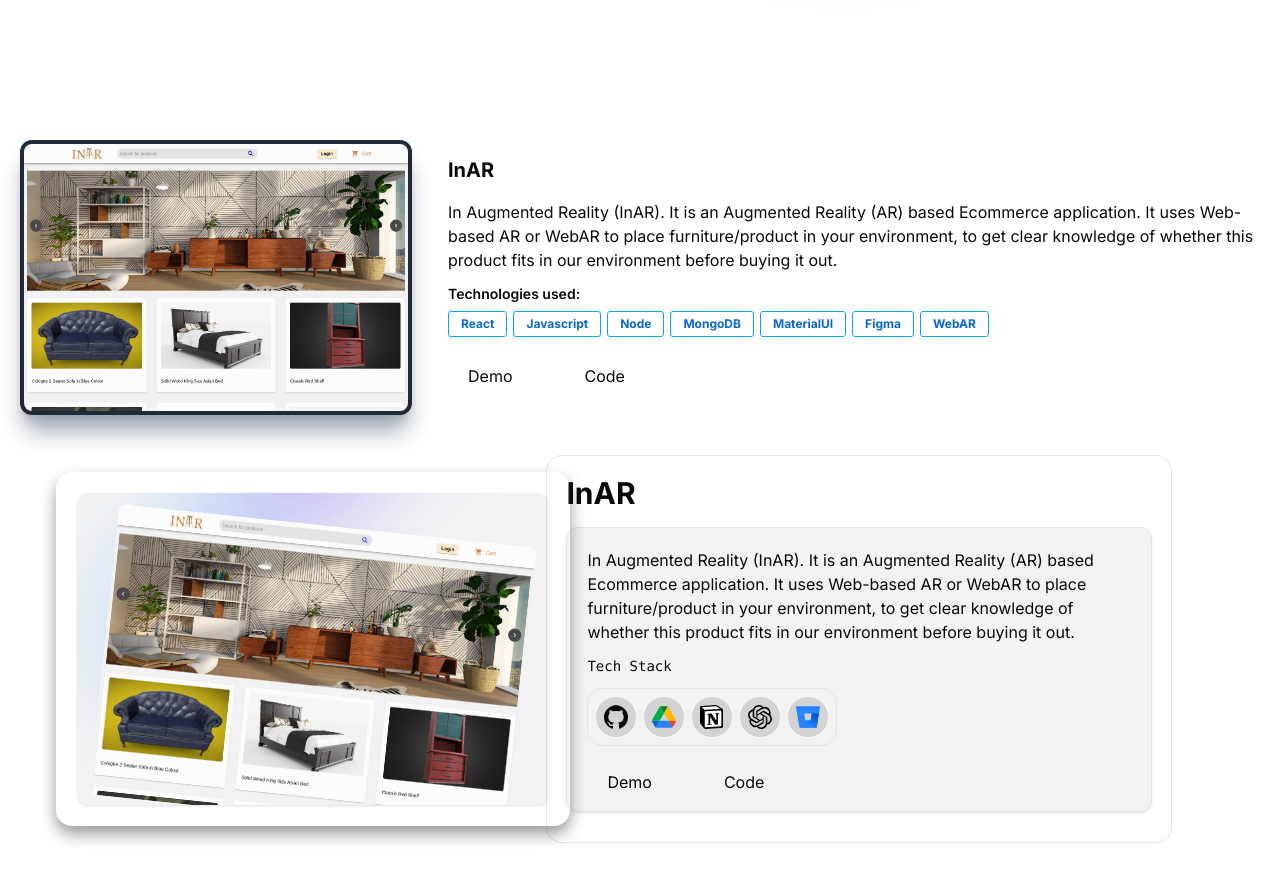
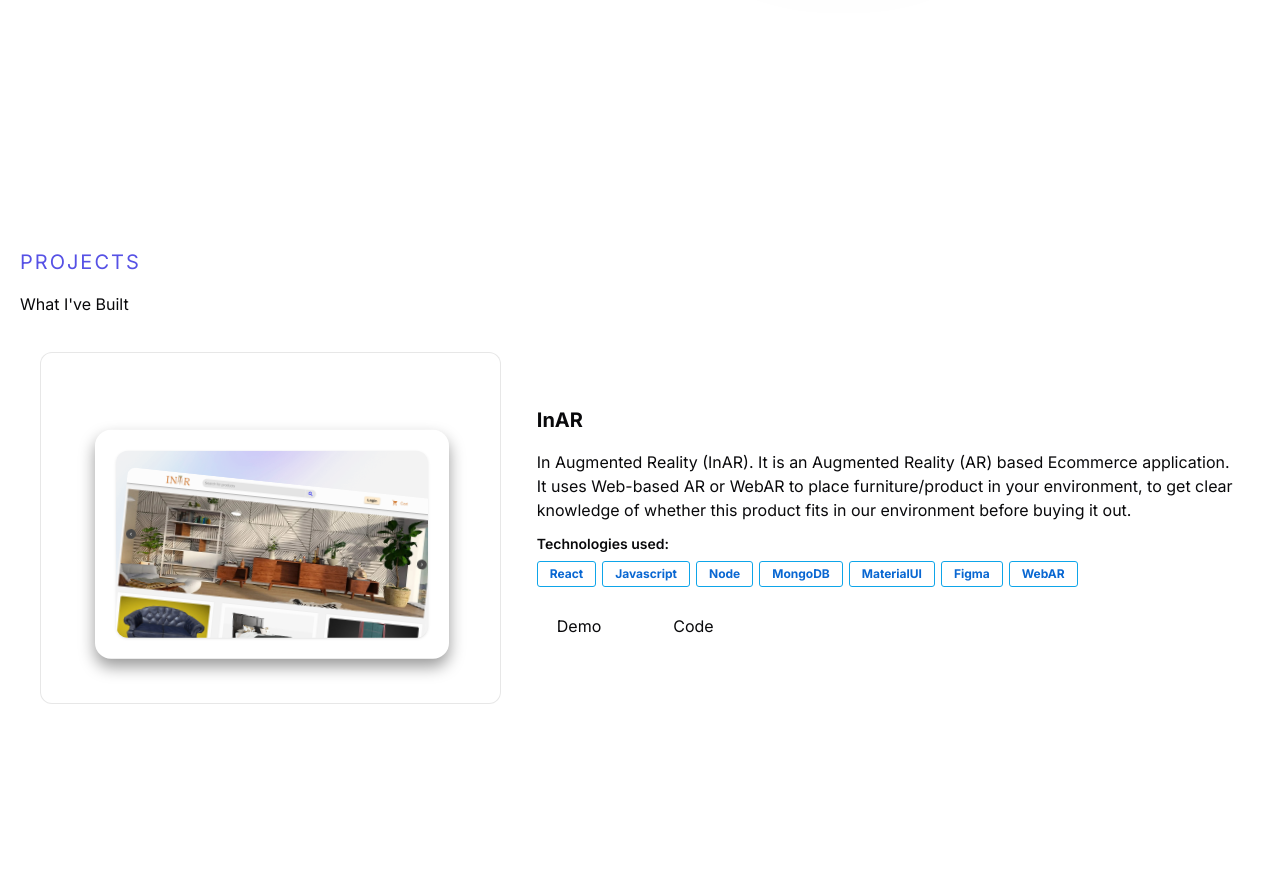
Before and after one commit to RiteshK-611/portfolio, a Next.js app: page / in a window 1280 px wide. Shown: the part 1480-2362 px from the top of the page. Built offline with nearby package versions, Linux system fonts and the light colour scheme.

Commit message:
refactor: Update Project component

```diff
--- a/src/components/Project.tsx
+++ b/src/components/Project.tsx
@@ -1,6 +1,8 @@
 import React from "react";
 import Image from "next/image";
 import Link from "next/link";
+import { PinContainer } from "./ui/3d-pin";
+
 const usedArray = [
   "React",
   "Javascript",
@@ -10,21 +12,46 @@ const usedArray = [
   "Figma",
   "WebAR",
 ];
-const ProjectItem = () => {
+
+const Project = () => {
   return (
-    <div className="md:grid grid-cols-3 gap-8 m-auto p-5 group">
-      <div className="col-span-1 relative flex items-center justify-center w-full h-auto m-auto shadow-xl shadow-gray-400 dark:shadow-2xl dark:shadow-black bg-gray-800 rounded-xl p-1 group-hover:shadow-none ease-in duration-300">
-        <img className="rounded-lg" src="/inar.jpg" alt="/" />
+    <div id="projects" className="w-full md:h-full p-2 py-16">
+      <div className="max-w-[1240px] m-auto py-16">
+        <p className="uppercase text-xl tracking-widest text-[#5651e5]">
+          Projects
+        </p>
+        <h2 className="py-4">What I&apos;ve Built</h2>
+        <div className="grid grid-rows-4 gap-8">
+          <div className="md:grid grid-cols-5 gap-8 m-auto p-5 group">
+            <div className="col-span-2 relative flex items-center justify-center w-full h-auto m-auto rounded-xl p-4 ring-1 ring-inset ring-primary/10">
+              <PinContainer
+              containerClassName="relative"
+                title="/ui.aceternity.com"
+                href="https://twitter.com/mannupaaji">
+                <div className="relative flex basis-full p-1 tracking-tight text-slate-100/50 sm:basis-1/2 w-[20rem]">
+                  <div className="relative overflow-hidden lg:rounded-xl flex justify-center text-card-foreground shadow bg-primary/5">
+                    <Image
+                      src="/inar.jpg"
+                      alt="cover"
+                      className="absolute top-8 transform rotate-6 rounded-lg"
+                      width={420}
+                      height={420}
+                    />
+                    <Image src="/bg.png" alt="bgimg" width={500} height={500} />
                   </div>
-      <div className="col-span-2 m-auto pt-5 md:pt-0 p-1 ">
+                </div>
+              </PinContainer>
+            </div>
+            <div className="col-span-3 m-auto pt-5 md:pt-0 p-1 ">
               <p className="pb-4 text-xl font-bold group-hover:underline-offset-4 group-hover:underline ease-in duration-300">
                 InAR
               </p>
               <p>
-          In Augmented Reality (InAR). It is an Augmented Reality (AR) based
-          Ecommerce application. It uses Web-based AR or WebAR to place
-          furniture/product in your environment, to get clear knowledge of
-          whether this product fits in our environment before buying it out.
+                In Augmented Reality (InAR). It is an Augmented Reality (AR)
+                based Ecommerce application. It uses Web-based AR or WebAR to
+                place furniture/product in your environment, to get clear
+                knowledge of whether this product fits in our environment before
+                buying it out.
               </p>
               <div className="pt-3">
                 <p className="text-sm font-semibold pb-1">Technologies used:</p>
@@ -32,7 +59,7 @@ const ProjectItem = () => {
                   return (
                     <span
                       key={i}
-                className="rounded-[3px] text-xs font-bold text-[#0967d2] border border-[#0967d2] border-sky-500 m-[3px] first-of-type:ml-0 py-1 px-3 hover:bg-blue-500 hover:text-white inline-block ease-in duration-300">
+                      className="rounded-[3px] text-xs font-bold text-[#0967d2] border border-sky-500 m-[3px] first-of-type:ml-0 py-1 px-3 hover:bg-blue-500 hover:text-white inline-block ease-in duration-300">
                       {used}
                     </span>
                   );
@@ -46,7 +73,45 @@ const ProjectItem = () => {
               </Link>
             </div>
           </div>
+        </div>
+      </div>
+    </div>
+
+    // <div className="md:grid grid-cols-3 gap-8 m-auto p-5 group">
+    //   <div className="col-span-1 relative flex items-center justify-center w-full h-auto m-auto shadow-xl shadow-gray-400 dark:shadow-2xl dark:shadow-black bg-gray-800 rounded-xl p-1 group-hover:shadow-none ease-in duration-300">
+    //     <img className="rounded-lg" src="/inar.jpg" alt="/" />
+    //   </div>
+    //   <div className="col-span-2 m-auto pt-5 md:pt-0 p-1 ">
+    //     <p className="pb-4 text-xl font-bold group-hover:underline-offset-4 group-hover:underline ease-in duration-300">
+    //       InAR
+    //     </p>
+    //     <p>
+    //       In Augmented Reality (InAR). It is an Augmented Reality (AR) based
+    //       Ecommerce application. It uses Web-based AR or WebAR to place
+    //       furniture/product in your environment, to get clear knowledge of
+    //       whether this product fits in our environment before buying it out.
+    //     </p>
+    //     <div className="pt-3">
+    //       <p className="text-sm font-semibold pb-1">Technologies used:</p>
+    //       {usedArray.map((used, i) => {
+    //         return (
+    //           <span
+    //             key={i}
+    //             className="rounded-[3px] text-xs font-bold text-[#0967d2] border border-[#0967d2] border-sky-500 m-[3px] first-of-type:ml-0 py-1 px-3 hover:bg-blue-500 hover:text-white inline-block ease-in duration-300">
+    //             {used}
+    //           </span>
+    //         );
+    //       })}
+    //     </div>
+    //     <Link href="#">
+    //       <button className="px-5 py-2 mt-4 mr-8">Demo</button>
+    //     </Link>
+    //     <Link href="#">
+    //       <button className="px-5 py-2 mt-4">Code</button>
+    //     </Link>
+    //   </div>
+    // </div>
   );
 };
 
-export default ProjectItem;
+export default Project;
```
Lines whose indentation alone changed are shown as unchanged.
